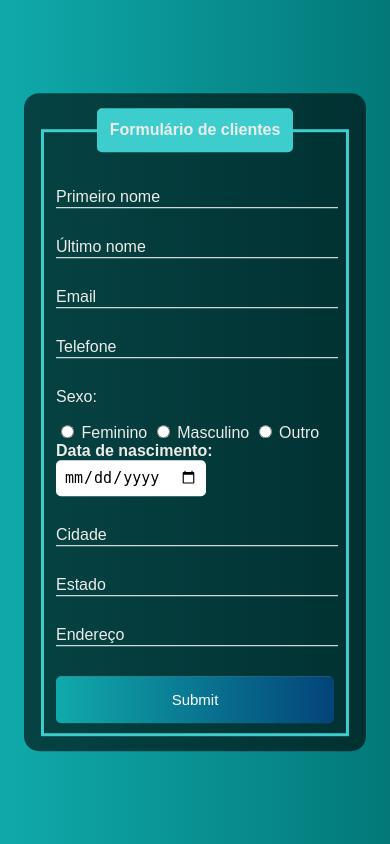
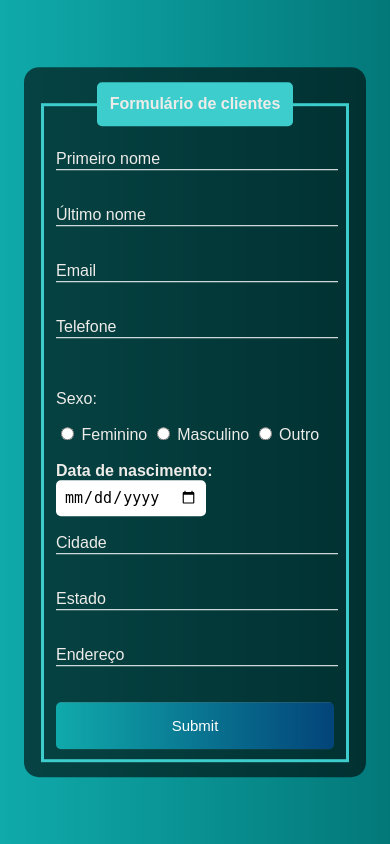
Before and after one commit to fellypebardales/formulario, a PHP site: page / in a window 390 px wide. Run offline with PHP 8.4, Linux system fonts and the light colour scheme.

Commit message:
Alterando para responsivo.

```diff
--- a/css/main.css
+++ b/css/main.css
@@ -83,15 +83,7 @@
 }
 
 @media (max-width: 730px) {
-    br {
-        display: none;
-    }
-
     .box {
         width: 80%;
     }
-
-    .input__box {
-        margin: 30px 0;
-    }
 }
```
